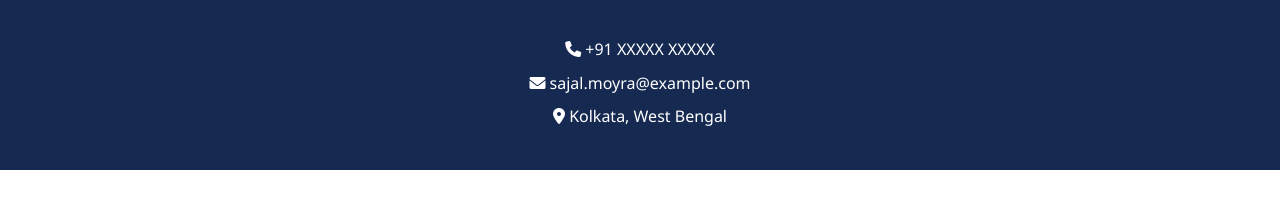
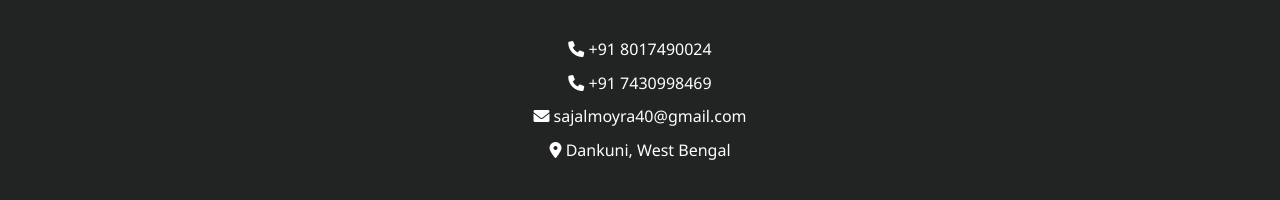
Before and after one commit to sajalmoyraoffial/Sajal-Moyra, a plain HTML site: page index.html in a window 1280 px wide. Shown: the part 2439-2639 px from the top of the page. Before the commit the page ends 2609 px from the top, so only its background shows below. Drawn offline with Linux system fonts and the light colour scheme.

Commit message:
Update index.html

```diff
--- a/index.html
+++ b/index.html
@@ -6,8 +6,8 @@
     <title>Sajal Moyra | IT Hardware & Surveillance Specialist</title>
     <style>
         :root {
-            --primary: #152951;
-            --secondary: #3c6581;
+            --primary: #222323;
+            --secondary: #5490b8;
             --light: #ecf0f1;
             --dark: #1a252f;
             --accent: #e74c3c;
@@ -375,9 +375,10 @@
         <div class="container">
             <h2>Get In Touch</h2>
             <div class="contact-info">
-                <p><i class="fas fa-phone"></i> +91 XXXXX XXXXX</p>
-                <p><i class="fas fa-envelope"></i> sajal.moyra@example.com</p>
-                <p><i class="fas fa-map-marker-alt"></i> Kolkata, West Bengal</p>
+                <p><i class="fas fa-phone"></i> +91 8017490024</p>
+                <p><i class="fas fa-phone"></i> +91 7430998469</p>
+                <p><i class="fas fa-envelope"></i> sajalmoyra40@gmail.com</p>
+                <p><i class="fas fa-map-marker-alt"></i> Dankuni, West Bengal</p>
             </div>
         </div>
     </footer>
```
